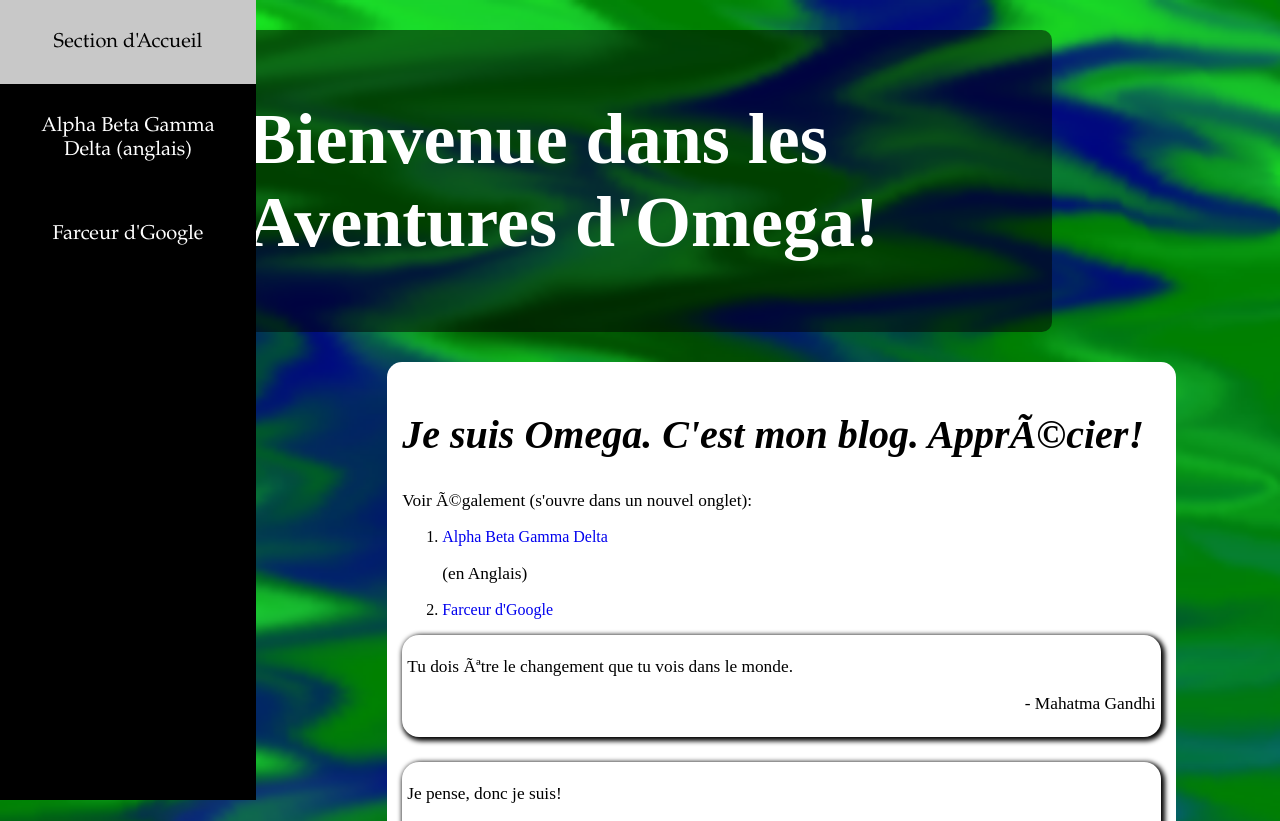
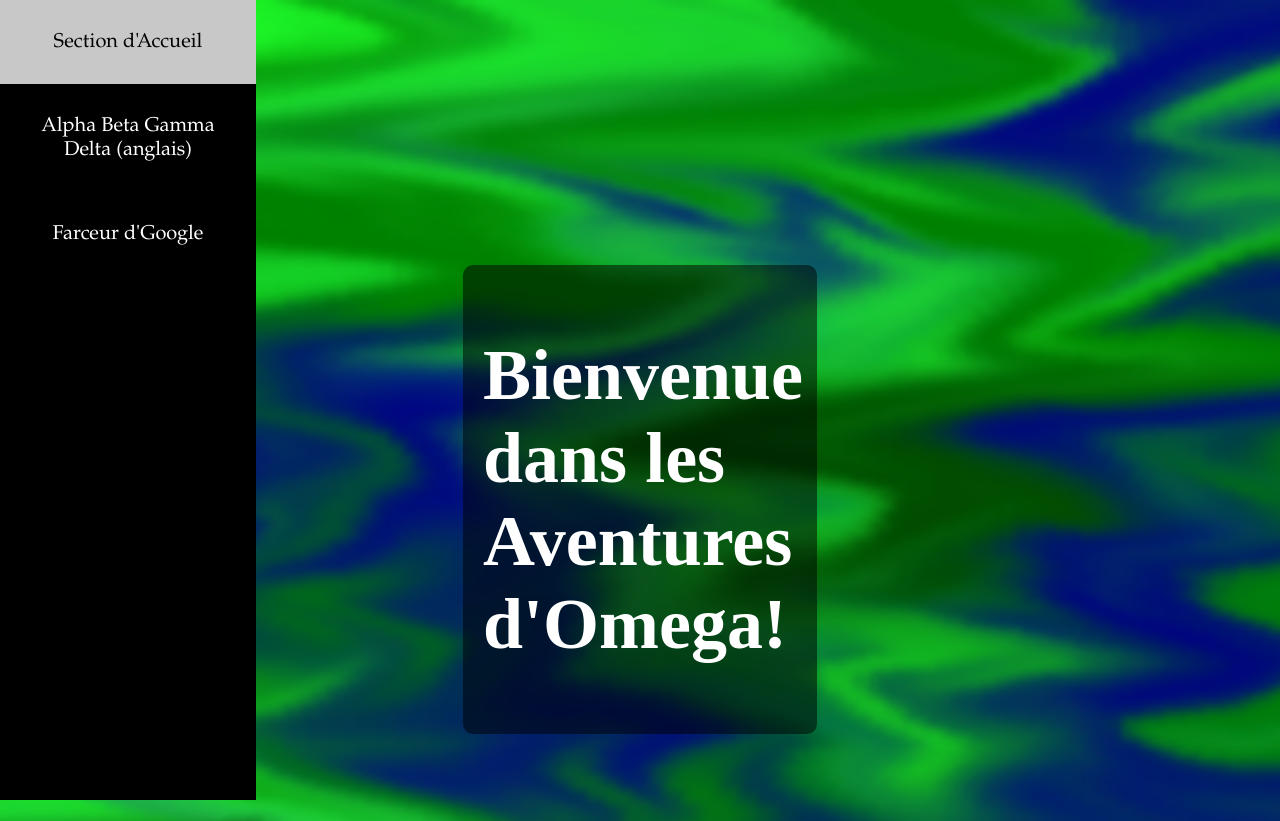
Before and after one commit to zyrikl/zyrikl.github.io, a PHP site: page / in a window 1280 px wide. Shown: the top 821 px of the page. Run offline with PHP 8.4, Linux system fonts and the light colour scheme.

Commit message:
Update style.css

```diff
--- a/style.css
+++ b/style.css
@@ -8,9 +8,9 @@ body {
 .heading {
   background: rgba(0, 0, 0, 0.5);
   padding: 20px;
-  margin: 30px;
-  max-width: 100%;
-  border-radius: 10px;
+  margin: 30%;
+  max-width: 70%;
+  border-radius: 10px
 }
 .heading:hover {
   cursor: pointer;
```
